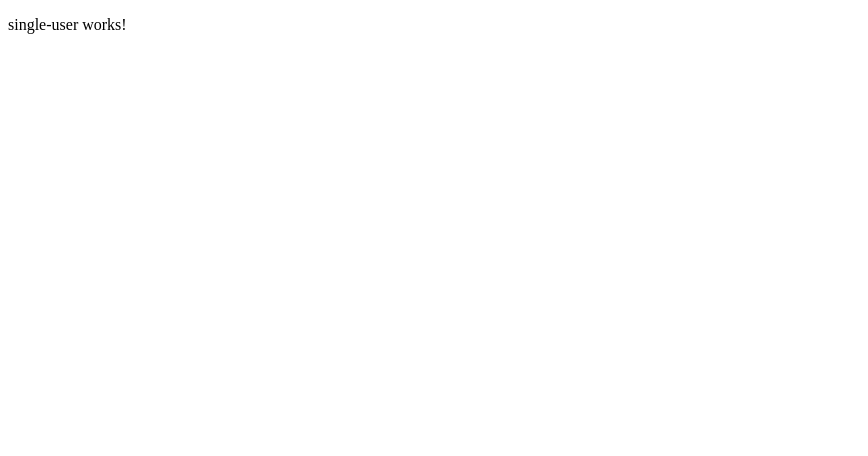
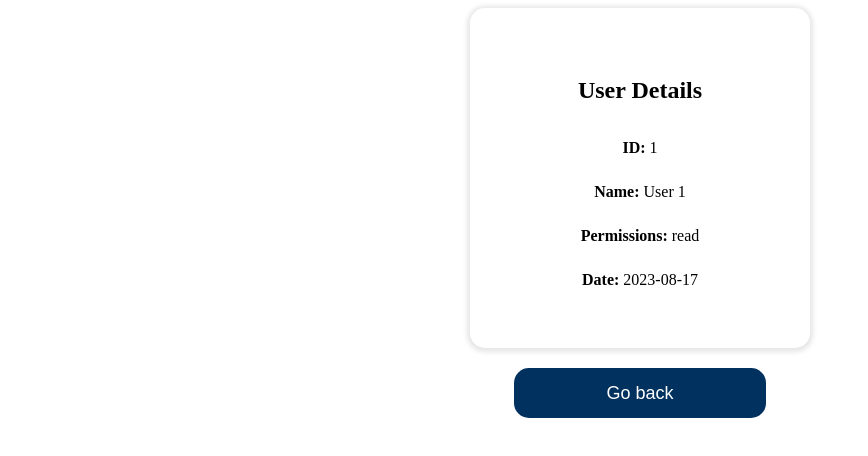
Before and after one commit to Sveta-Kryukova/angular-app, an Angular app: page /users/1 in a window 1280 px wide. Shown: the top 456 px of the page, without its empty margins (0-868 px from the left). Built offline with nearby package versions, Linux system fonts and the light colour scheme.

Commit message:
single-user page and if user does not exist

```diff
--- a/src/app/app-routing.module.ts
+++ b/src/app/app-routing.module.ts
@@ -1,11 +1,20 @@
+//app-routing.module.ts
 import { NgModule } from '@angular/core';
 import { RouterModule, Routes } from '@angular/router';
+import { LoginComponent } from './components/login/login.component';
+import { UsersComponent } from './components/users/users.component';
+import { SingleUserComponent } from './components/single-user/single-user.component';
 
-const routes: Routes = [];
-
+const routes: Routes = [
+  { path: 'users', component: UsersComponent },
+  { path: 'users/:id', component: SingleUserComponent },
+  { path: 'login', component: LoginComponent },
+  { path: '', redirectTo: '/login', pathMatch: 'full' },
+  { path: '**', redirectTo: '/login' }
+];
 
 @NgModule({
-  imports: [RouterModule.forRoot(routes)],
-  exports: [RouterModule]
+imports: [RouterModule.forRoot(routes)],
+exports: [RouterModule]
 })
 export class AppRoutingModule { }
--- a/src/app/app.component.ts
+++ b/src/app/app.component.ts
@@ -1,3 +1,4 @@
+//app.component.ts
 import { Component } from '@angular/core';
 
 @Component({
--- a/src/app/app.module.ts
+++ b/src/app/app.module.ts
@@ -6,27 +6,19 @@ import { AppComponent } from './app.component';
 import { LoginComponent } from './components/login/login.component';
 import { UsersComponent } from './components/users/users.component';
 import { SingleUserComponent } from './components/single-user/single-user.component';
-import { RouterModule, Routes } from '@angular/router';
 import { FormsModule } from '@angular/forms';
-
-const appRoutes: Routes = [
-  { path: 'users', component: UsersComponent },
-  { path: 'users/:id', component: SingleUserComponent },
-  { path: 'login', component: LoginComponent },
-  { path: '', component: LoginComponent }
-];
 
 @NgModule({
   declarations: [
     AppComponent,
     LoginComponent,
     UsersComponent,
-    SingleUserComponent
+    SingleUserComponent,
   ],
   imports: [
-    RouterModule.forRoot(appRoutes, { enableTracing: true }),
     BrowserModule,
-    FormsModule
+    FormsModule,
+    AppRoutingModule
   ],
   providers: [],
   bootstrap: [AppComponent]
--- a/src/app/components/single-user/single-user.component.html
+++ b/src/app/components/single-user/single-user.component.html
@@ -1 +1,12 @@
-<p>single-user works!</p>
+<div *ngIf="user" class="user-details">
+  <h2 lass="user-details__title">User Details</h2>
+  <p class="user-details__info"><strong class="user-details__label">ID:</strong> {{ user.id }}</p>
+  <p class="user-details__info"><strong class="user-details__label">Name:</strong> {{ user.name }}</p>
+  <p class="user-details__info"><strong class="user-details__label">Permissions:</strong> {{ user.permissions.join(', ') }}</p>
+  <p class="user-details__info"><strong class="user-details__label">Date:</strong> {{ user.date }}</p>
+</div>
+<button class="user-details__button" (click)="goBack()">Go back</button>
+<div *ngIf="!user" class="user-details__not-found">
+  <h2 lass="user-details__title">User not found 😞</h2>
+  <button class="user-details__button" (click)="goBack()">Go back</button>
+</div>
--- /dev/null
+++ b/src/app/components/single-user/single-user.component.scss
@@ -0,0 +1,63 @@
+.user-details {
+  display: flex;
+  flex-direction: column;
+  align-items: center;
+  justify-content: center;
+  margin: 0 auto 20px;
+  padding: 20px;
+  border-radius: 15px;
+  box-shadow: 0 1px 5px 3px rgba(0, 0, 0, 0.1);
+  width: 300px;
+  height: 300px;
+  background-color: #fff;
+
+  &__title {
+    font-size: 20px;
+    font-weight: 700;
+    margin-bottom: 10px;
+  }
+
+  &__info {
+    font-size: 16px;
+    font-weight: 400;
+    margin-bottom: 10px;
+  }
+
+  &__label {
+    font-size: 16px;
+    font-weight: 700;
+    margin-bottom: 10px;
+  }
+
+  &__not-found {
+    width: 100%;
+    display: block;
+    text-align: center;
+    font-size: 16px;
+    font-weight: 700;
+    margin-bottom: 20px;
+    color: red;
+  }
+
+  &__button {
+    display: flex;
+    align-items: center;
+    justify-content: center;
+    width: 20%;
+    height: 50px;
+    margin: 0 auto;
+    border: none;
+    border-radius: 15px;
+    background-color: #00315f;
+    color: #fff;
+    font-size: 18px;
+    font-weight: 300;
+    cursor: pointer;
+    transition: all 0.3s ease-in-out;
+    outline: none;
+
+      &:hover {
+          background-color: #005f19;
+      }
+  }
+}
--- a/src/app/components/single-user/single-user.component.ts
+++ b/src/app/components/single-user/single-user.component.ts
@@ -1,10 +1,27 @@
-import { Component } from '@angular/core';
+import { Component, OnInit } from '@angular/core';
+import { ActivatedRoute } from '@angular/router';
+import { User } from './single-user.model';
+import { UserService } from '../users/user.service';
 
 @Component({
   selector: 'app-single-user',
   templateUrl: './single-user.component.html',
-  styleUrls: ['./single-user.component.css']
+  styleUrls: ['./single-user.component.scss']
 })
-export class SingleUserComponent {
+export class SingleUserComponent implements OnInit {
+  user: User | null = null;
 
+  constructor(
+    private route: ActivatedRoute,
+    private userService: UserService
+  ) {}
+
+  ngOnInit() {
+    const userId = parseInt(this.route.snapshot.paramMap.get('id')!);
+    this.user = this.userService.users.find(u => u.id === userId) ?? null;
+  }
+
+  goBack() {
+    window.history.back();
+  }
 }
--- /dev/null
+++ b/src/app/components/users/user.service.ts
@@ -0,0 +1,26 @@
+//user.service.ts
+import { Injectable } from '@angular/core';
+import { User } from '../single-user/single-user.model';
+
+@Injectable({
+  providedIn: 'root'
+})
+export class UserService {
+  users: User[] = [
+    { id: 1, name: 'User 1', permissions: ['read'], date: '2023-08-17' },
+    { id: 2, name: 'User 2', permissions: ['read', 'write'], date: '2023-08-17' },
+    { id: 3, name: 'User 3', permissions: ['read', 'write', 'delete'], date: '2023-08-17' },
+    { id: 4, name: 'User 4', permissions: ['read', 'write', 'delete', 'create'], date: '2023-08-17' },
+    { id: 5, name: 'User 5', permissions: ['read', 'write', 'delete', 'create', 'update'], date: '2023-08-17' }
+  ];
+
+  constructor() { }
+
+  getAllUsers(): User[] {
+    return this.users;
+  }
+
+  getUserById(id: number): User | undefined {
+    return this.users.find(user => user.id === id);
+  }
+}
--- a/src/app/components/users/users.component.html
+++ b/src/app/components/users/users.component.html
@@ -9,7 +9,7 @@
         Name<span>{{ isSortAscending ? ' ▼' : ' ▲' }}</span>
       </th>
       <th class="users-table__header-cell">Permissions</th>
-      <th class="users-table__header-cell">Datec</th>
+      <th class="users-table__header-cell">Date</th>
     </tr>
   </thead>
   <tbody>
--- a/src/app/components/users/users.component.scss
+++ b/src/app/components/users/users.component.scss
@@ -20,6 +20,11 @@
 
   &__data-row {
     height: 40px;
+    transition: background-color 0.3s ease-in-out;
+
+    &:hover {
+      background-color: #f5f5f5;
+    }
   }
 
   &__data-cell {
--- a/src/app/components/users/users.component.ts
+++ b/src/app/components/users/users.component.ts
@@ -1,24 +1,23 @@
+//users.component.ts
 import { Component } from '@angular/core';
 import { User } from '../single-user/single-user.model';
 import { Router } from '@angular/router';
+import { UserService } from './user.service';
 
 @Component({
   selector: 'app-users',
   templateUrl: './users.component.html',
   styleUrls: ['./users.component.scss']
 })
+
 export class UsersComponent {
-  users: User[] = [
-    { id: 1, name: 'User 1', permissions: ['read'], date: '2023-08-17' },
-    { id: 2, name: 'User 2', permissions: ['read', 'write'], date: '2023-08-17' },
-    { id: 3, name: 'User 3', permissions: ['read', 'write', 'delete'], date: '2023-08-17' },
-    { id: 4, name: 'User 4', permissions: ['read', 'write', 'delete', 'create'], date: '2023-08-17' },
-    { id: 5, name: 'User 5', permissions: ['read', 'write', 'delete', 'create', 'update'], date: '2023-08-17' }
-  ];
+  users: User[] = [];
   currentSortColumn: string = '';
   isSortAscending: boolean = true;
 
-  constructor(private router: Router) { }
+  constructor(private router: Router, private userService: UserService) {
+    this.users = userService.getAllUsers();
+  }
 
   sort(column: string) {
     if (this.currentSortColumn === column) {
```
Also changed, not shown: src/app/app.component.html (line endings or trailing spaces), src/app/components/single-user/single-user.component.css (deleted).
